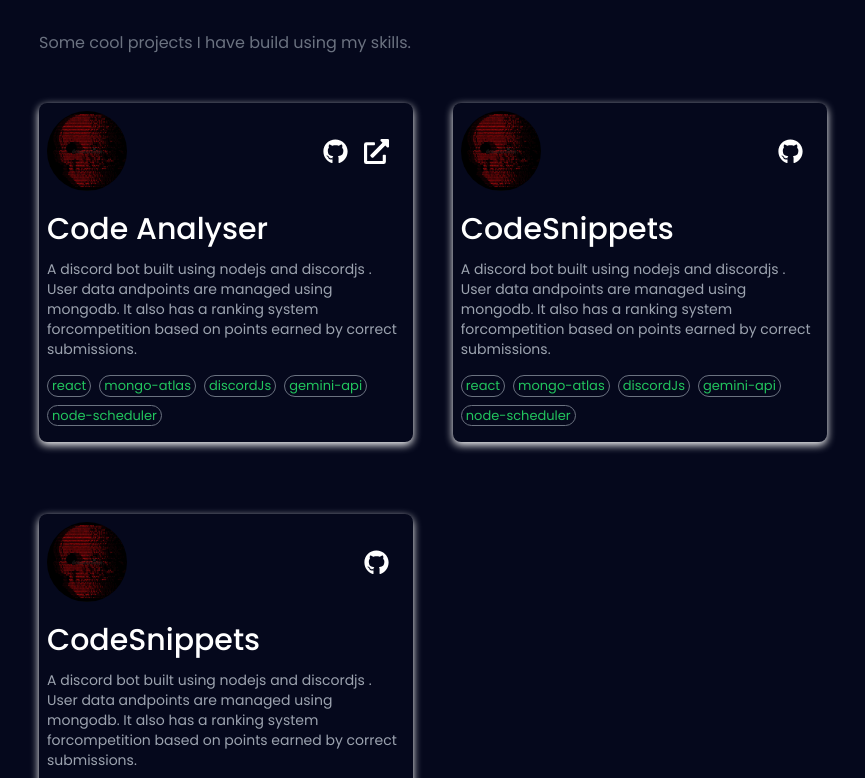
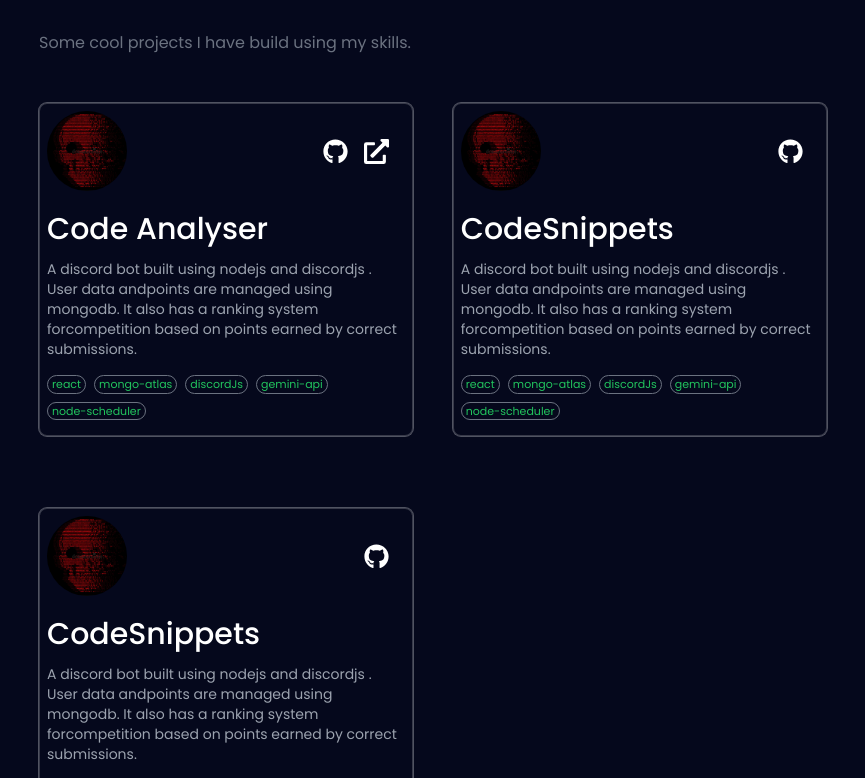
Before and after one commit to shaikhFaris/My-Portfolio-frontend, a React (Vite) app: page / in a window 1280 px wide. Shown: the part 3042-3820 px from the top of the page, without its empty margins (73-938 px from the left). Built offline with nearby package versions, Linux system fonts and the light colour scheme; no server answers.

Commit message:
made some cahnges to the box shadow of project cards

```diff
--- a/src/components/ExpCards.jsx
+++ b/src/components/ExpCards.jsx
@@ -17,7 +17,7 @@ function ExpCards() {
               <div className="text-md font-light font-mono text-green-500 mb-3 mt-3 xl:mt-12 xl:text-2xl xl:mb-7">
                 {card.year}
               </div>
-              <div className=" bg-[#11092c]  rounded-lg hover:-translate-y-5 transition duration-500  h-64 w-full pt-3 pl-3 md:w-2/3 lg:w-2/5 xl:h-[21rem] xl:w-[45%] xl:pt-4 xl:pl-6">
+              <div className="bg-[#11092c]  rounded-lg hover:-translate-y-5 transition duration-500  h-64 w-full pt-3 pl-3 md:w-2/3 lg:w-2/5 xl:h-[21rem] xl:w-[45%] xl:pt-4 xl:pl-6">
                 <h2 className=" text-2xl bg-transparent font-bold xl:text-4xl ">
                   {card.companyPost}
                 </h2>
--- a/src/components/ProjectCards.jsx
+++ b/src/components/ProjectCards.jsx
@@ -31,7 +31,7 @@ const ProjectCards = () => {
             {cards.tags.map((tags, index) => (
               <div
                 key={index}
-                className="text-[9px] px-1 text-green-500 border-[1px] border-gray-500 rounded-3xl lg:text-[13px]"
+                className="text-[9px] px-1 text-green-500 border-[1px] border-gray-500 rounded-3xl lg:text-[11px] 2xl:text-[15px]"
               >
                 {tags}
               </div>
--- a/src/components/Projects.jsx
+++ b/src/components/Projects.jsx
@@ -3,7 +3,7 @@ import ProjectCards from "./ProjectCards";
 
 function Projects() {
   return (
-    <div className="p-3 xl:ml-28 xl:mt-32 my-12 xl:p-0">
+    <div className="p-3 xl:ml-28 xl:mt-32 my-12 xl:p-0 ">
       <h3
         className="text-gray-600 my-2 xl:text-2xl xl:my-3 font-semibold"
         id="experience-section"
--- a/src/index.css
+++ b/src/index.css
@@ -184,5 +184,5 @@
   }
 }
 .projCards {
-  box-shadow: rgba(255, 255, 255, 1) 0px 3px 8px;
+  box-shadow: rgba(255, 255, 255, 0.2) 0px 0px 0px 1px inset, rgba(255, 255, 255, 0.3) 0px 0px 0px 1px;
 }
```
